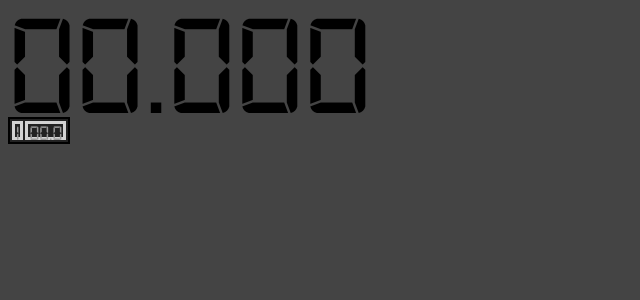
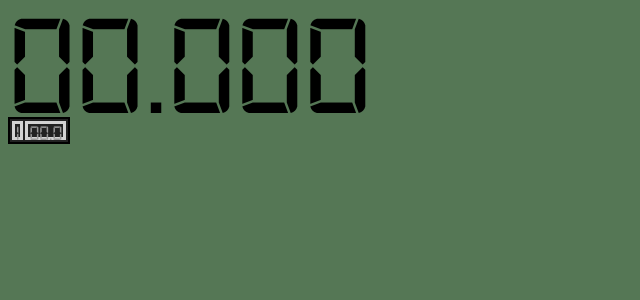
Before and after one commit to und3rdg/SpeedsolvingTimer, a PHP site: page / in a window 1280 px wide. Shown: the top 300 px of the page, without its empty margins (0-640 px from the left). Run offline with PHP 8.4, Linux system fonts and the light colour scheme; tables that the repository leaves empty or names only in its code hold one stand-in row (values such as "Sample post"); data that the repository does not hold is empty.

Commit message:
bg change

```diff
--- a/css/style.css
+++ b/css/style.css
@@ -14,7 +14,7 @@ table {
     background: #222;
 }
 body {
-    background: #444;
+    background: #575;
 }
 td {
     border: solid 3px lightgrey;
```
